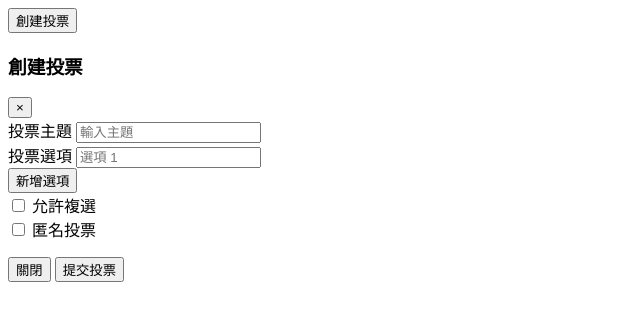
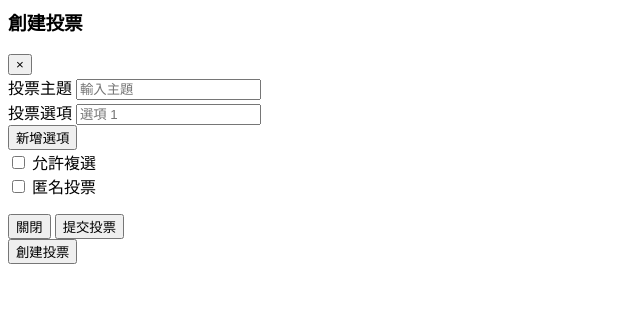
Before and after one commit to Othern/BIC, a Flask app: template templates/vote.html in a window 1280 px wide. Shown: the top 321 px of the page, without its empty margins (0-640 px from the left). Run offline with Flask 3, Linux system fonts and the light colour scheme; the template is opened without the code that fills it, so the values that code supplies are empty.

Commit message:
bug fix on vote chart
bug fix on vote chart

```diff
--- a/templates/vote.html
+++ b/templates/vote.html
@@ -8,11 +8,6 @@
 <!DOCTYPE html>
 
 <html>
-<!-- 觸發按鈕 -->
-<button type="button" class="btn btn-primary" data-toggle="modal" data-target="#voteModal">
-    創建投票
-</button>
-<br>
 <!-- 模態框 -->
 <div class="modal fade" id="voteModal" tabindex="-1" role="dialog" aria-labelledby="voteModalLabel" aria-hidden="true">
     <div class="modal-dialog" role="document">
@@ -61,7 +56,16 @@
 
 
 <!-- 投票顯示區域 -->
-<div id="voting-section" class="scrollable-voting-container mt-3" ></div>
+<div class="card" >
+    <div class="card-header">
+        <!-- 觸發按鈕 -->
+        <button type="button" class="btn btn-primary" data-toggle="modal" data-target="#voteModal">
+            創建投票
+        </button>
+    </div>
+    <div id="voting-section" class="scrollable-voting-container card-body" ></div>
+</div>
+
 
 <script>
     var room = "{{ room }}";
@@ -230,6 +234,14 @@
                 scales: {
                     x: {
                         beginAtZero: true
+                    },
+                    y: {
+                    display: false // 隐藏 y 轴的标签
+                    }
+                },
+                plugins: {
+                    legend: {
+                        display: false // 在最新版本中，使用这种方式隐藏图例
                     }
                 }
             }
```
